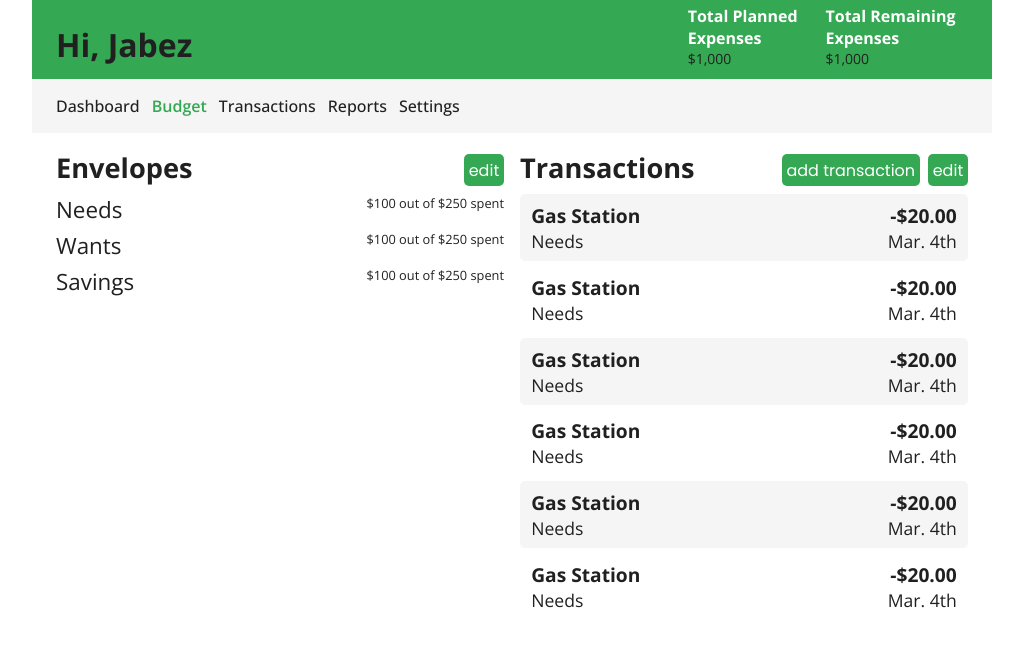
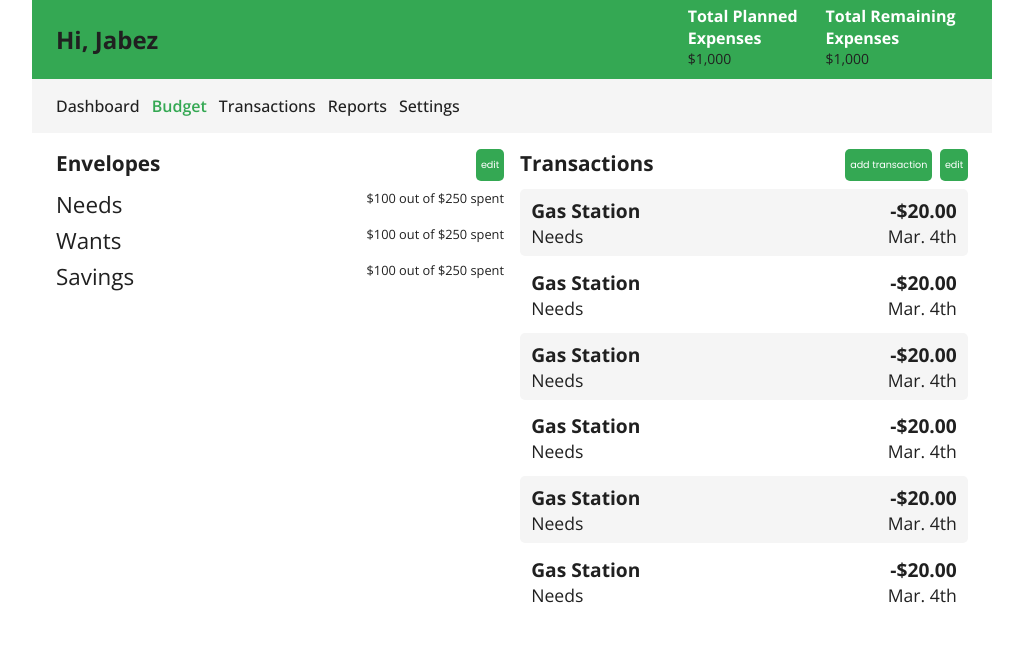
Before and after one commit to BezDailey/Budgeting-App-Frontend, a React (Create React App) app: page / in a window 1280 px wide. Shown: the top 646 px of the page, without its empty margins (128-1151 px from the left). Built offline with nearby package versions, Linux system fonts and the light colour scheme.

Commit message:
responsive header font-size

```diff
--- a/src/components/Btns/GreenBtn/GreenBtn.module.css
+++ b/src/components/Btns/GreenBtn/GreenBtn.module.css
@@ -6,8 +6,26 @@
   font-family: 'Poppins', Arial, Helvetica, sans-serif;
   margin: 0;
   padding: 0 .3rem;
-  font-size: 1rem;
+  font-size: .6rem;
   height: 2rem;
   align-self: flex-end;
   cursor: pointer;
 }
+
+/* Extra Small Devices (Phones, < 576px) */
+@media (max-width: 575.98px) {}
+
+/* Small Devices (Tablets, >= 576px) */
+@media (min-width: 576px) {}
+
+/* Medium Devices (Desktops, >= 768px) */
+@media (min-width: 768px) {}
+
+/* Large Devices (Large Desktops, >= 992px) */
+@media (min-width: 992px) {}
+
+/* Extra Large Devices (Desktops, >= 1200px) */
+@media (min-width: 1200px) {}
+
+/* Extra Extra Large Devices (Extra Extra Large Desktops, >= 1400px) */
+@media (min-width: 1400px) {}
--- a/src/components/Btns/RedBtn/RedBtn.module.css
+++ b/src/components/Btns/RedBtn/RedBtn.module.css
@@ -6,8 +6,26 @@
   font-family: 'Poppins', Arial, Helvetica, sans-serif;
   margin: 0;
   padding: 0 .3rem;
-  font-size: 1rem;
+  font-size: .6rem;
   height: 2rem;
   align-self: flex-end;
   cursor: pointer;
 }
+
+/* Extra Small Devices (Phones, < 576px) */
+@media (max-width: 575.98px) {}
+
+/* Small Devices (Tablets, >= 576px) */
+@media (min-width: 576px) {}
+
+/* Medium Devices (Desktops, >= 768px) */
+@media (min-width: 768px) {}
+
+/* Large Devices (Large Desktops, >= 992px) */
+@media (min-width: 992px) {}
+
+/* Extra Large Devices (Desktops, >= 1200px) */
+@media (min-width: 1200px) {}
+
+/* Extra Extra Large Devices (Extra Extra Large Desktops, >= 1400px) */
+@media (min-width: 1400px) {}
--- a/src/components/Btns/WhiteBtn/WhiteBtn.module.css
+++ b/src/components/Btns/WhiteBtn/WhiteBtn.module.css
@@ -6,8 +6,26 @@
   font-family: 'Poppins', Arial, Helvetica, sans-serif;
   margin: 0;
   padding: 0 .3rem;
-  font-size: 1rem;
+  font-size: .6rem;
   height: 2rem;
   align-self: flex-end;
   cursor: pointer;
 }
+
+/* Extra Small Devices (Phones, < 576px) */
+@media (max-width: 575.98px) {}
+
+/* Small Devices (Tablets, >= 576px) */
+@media (min-width: 576px) {}
+
+/* Medium Devices (Desktops, >= 768px) */
+@media (min-width: 768px) {}
+
+/* Large Devices (Large Desktops, >= 992px) */
+@media (min-width: 992px) {}
+
+/* Extra Large Devices (Desktops, >= 1200px) */
+@media (min-width: 1200px) {}
+
+/* Extra Extra Large Devices (Extra Extra Large Desktops, >= 1400px) */
+@media (min-width: 1400px) {}
--- a/src/components/Header/Header.module.css
+++ b/src/components/Header/Header.module.css
@@ -25,12 +25,14 @@
   color: var(--secondary-text-color);
   margin: 0;
   padding: 0;
+  font-size: 1.3rem;
 }
 
 :local(.totals p) {
   margin: 0;
   padding: 0;
   font-weight: lighter;
+  font-size: 1rem;
 }
 
 :local(.totals) {
@@ -83,7 +85,7 @@
 :local(.closeMenuIcon h2) {
   margin: 0;
   margin-top: .5rem;
-  font-size: 1rem;
+  font-size: 1.5rem;
 }
 
 :local(li) {
@@ -127,7 +129,7 @@
   }
 
   :local(.userName h1) {
-    font-size: 2rem;
+    font-size: 1.5rem;
   }
 
   :local(.totals) {
--- a/src/pages/Budget/Budget.module.css
+++ b/src/pages/Budget/Budget.module.css
@@ -12,7 +12,7 @@
 
 :local(.sectionHeader) {
   font-weight: var(--font-bold);
-  font-size: 1.7rem;
+  font-size: 1.3rem;
 }
 
 :local(.envelopes) {
```
